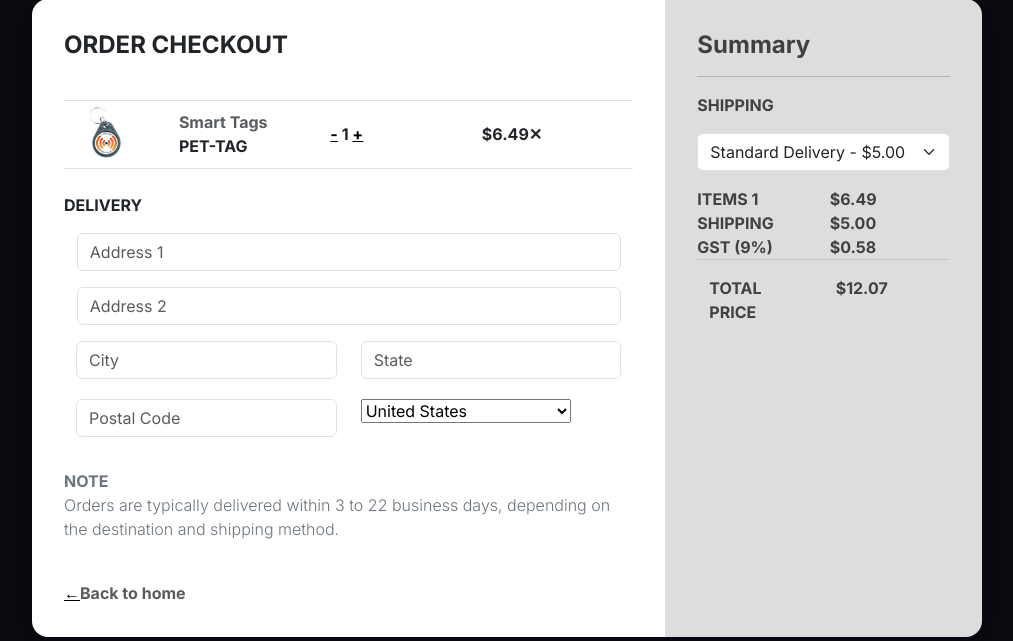
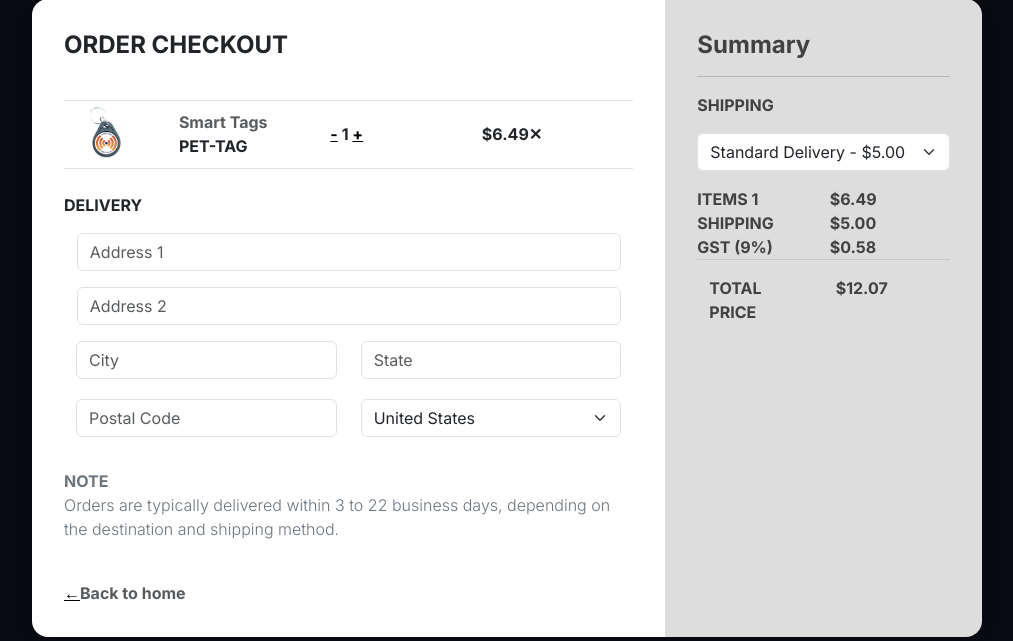
Before and after one commit to Rottie420/project-connecta, a Flask app: page /order-now in a window 1280 px wide. Shown: the part 82-723 px from the top of the page, without its empty margins (133-1146 px from the left). Run offline with Flask 3, Linux system fonts and the light colour scheme; some libraries are stand-ins or nearby versions.

Commit message:
class="form-select"

```diff
--- a/templates/order-form.html
+++ b/templates/order-form.html
@@ -197,7 +197,7 @@
                             <input type="text" class="form-control" placeholder="Postal Code"  id="postalCode" required>
                         </div>
                         <div class="col-12 col-sm-6 col-md-6">
-                            <select id="country" name="country">
+                            <select id="country" name="country" class="form-select">
                                 <option value="US">United States</option>
                                 <option value="CA">Canada</option>
                                 <option value="GB">United Kingdom</option>
```
